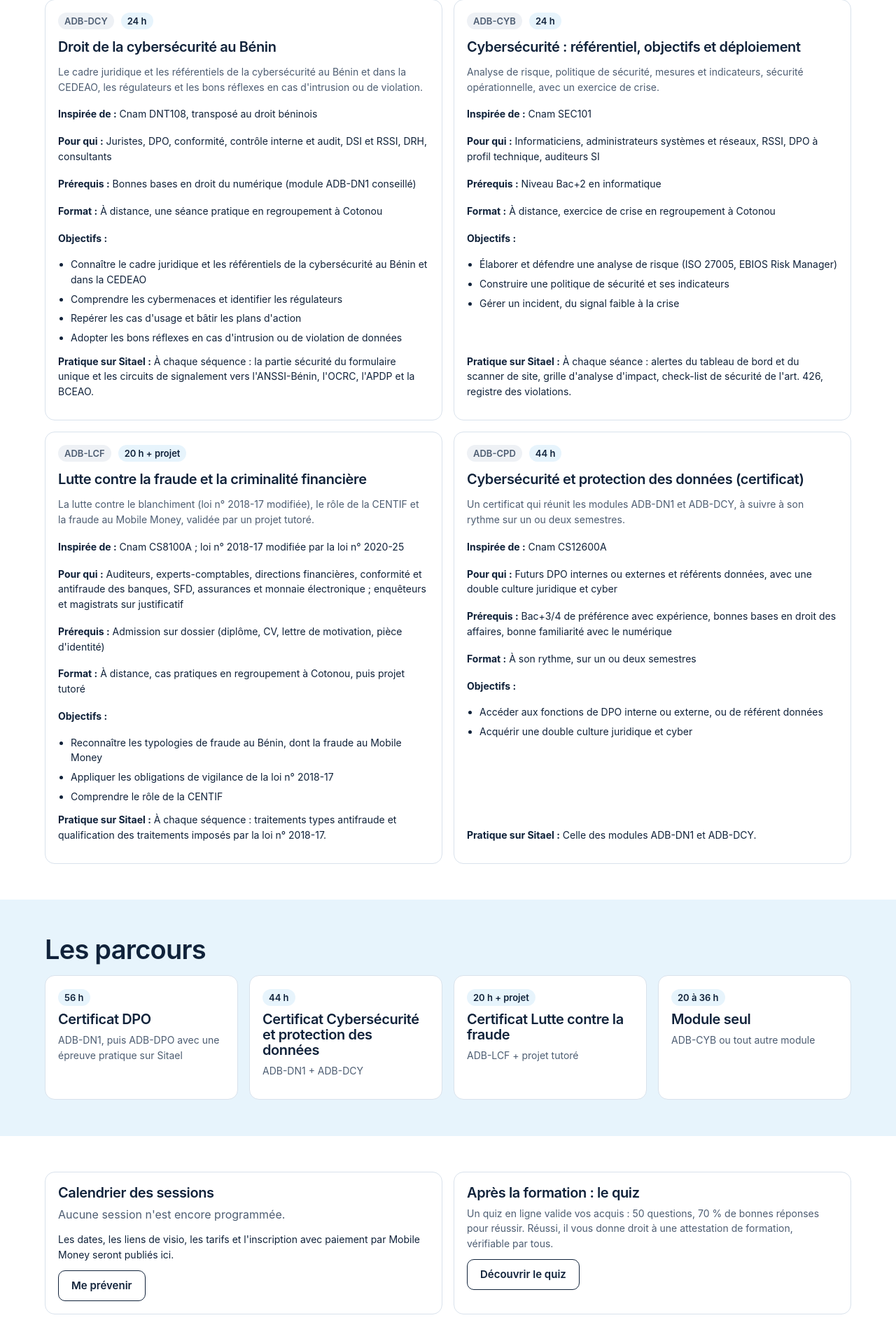
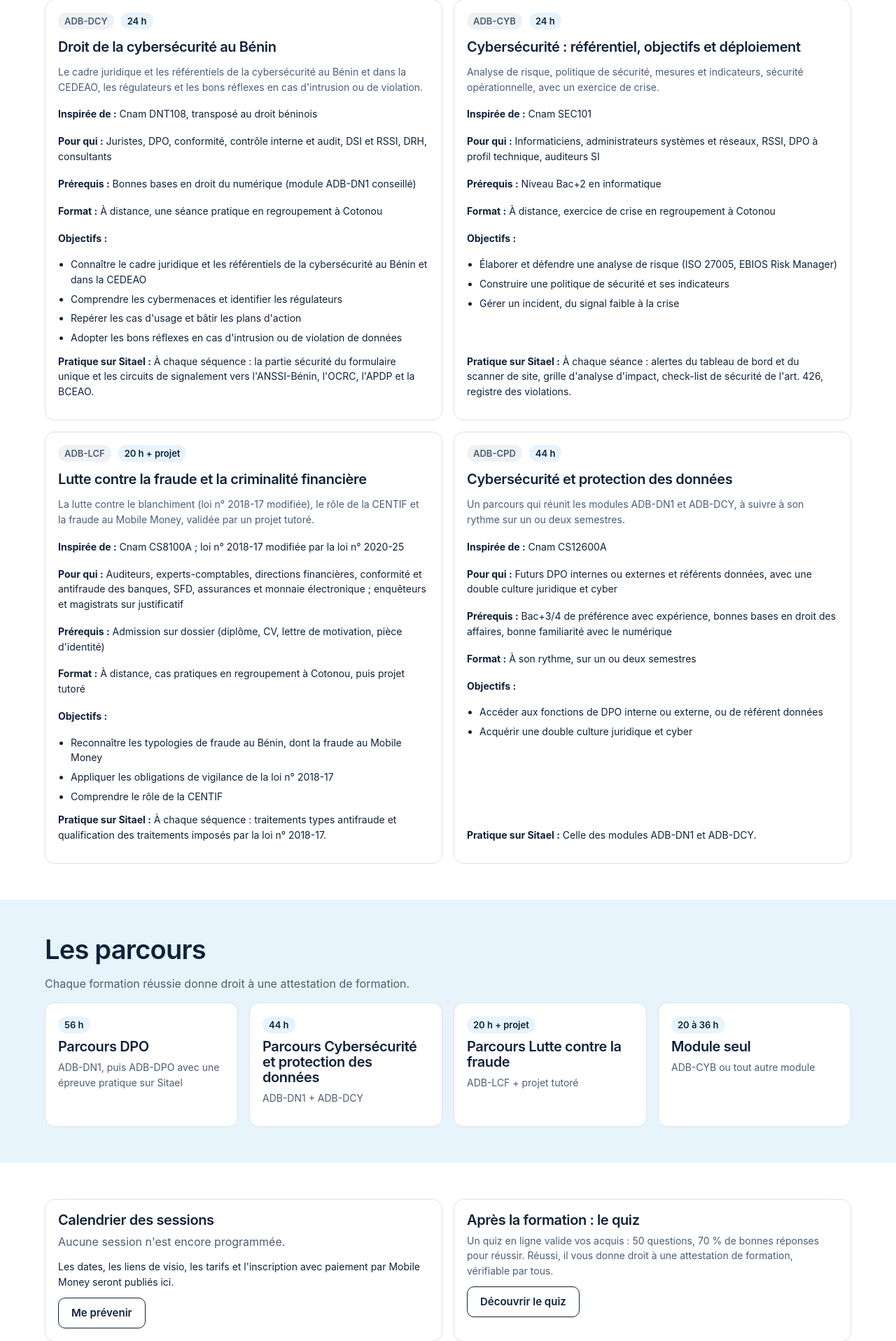
Before and after one commit to houedonoufils-stack/dpo-bj, a Laravel app: page /academie in a window 1280 px wide. Shown: the part 1361-3278 px from the top of the page at 70% size. Run offline with Laravel 12, Linux system fonts and the light colour scheme.

Commit message:
Formation : attestations au lieu de certificats, parcours renommés

```diff
--- a/config/apprendre.php
+++ b/config/apprendre.php
@@ -98,13 +98,13 @@ return [
         ],
         [
             'code' => 'ADB-CPD',
-            'titre' => 'Cybersécurité et protection des données (certificat)',
+            'titre' => 'Cybersécurité et protection des données',
             'duree' => '44 h',
             'inspiree' => 'Cnam CS12600A',
             'public' => 'Futurs DPO internes ou externes et référents données, avec une double culture juridique et cyber',
             'prerequis' => 'Bac+3/4 de préférence avec expérience, bonnes bases en droit des affaires, bonne familiarité avec le numérique',
             'format' => 'À son rythme, sur un ou deux semestres',
-            'texte' => "Un certificat qui réunit les modules ADB-DN1 et ADB-DCY, à suivre à son rythme sur un ou deux semestres.",
+            'texte' => "Un parcours qui réunit les modules ADB-DN1 et ADB-DCY, à suivre à son rythme sur un ou deux semestres.",
             'objectifs' => [
                 'Accéder aux fonctions de DPO interne ou externe, ou de référent données',
                 'Acquérir une double culture juridique et cyber',
@@ -114,10 +114,12 @@ return [
     ],
 
     // Parcours (cahier des charges, « Parcours et modalités »)
+        // Parcours (cahier des charges, « Parcours et modalités »).
+    // Chaque formation réussie donne droit à une attestation de formation, pas à un certificat.
     'parcours' => [
-        ['nom' => 'Certificat DPO', 'modules' => 'ADB-DN1, puis ADB-DPO avec une épreuve pratique sur Sitael', 'duree' => '56 h'],
-        ['nom' => 'Certificat Cybersécurité et protection des données', 'modules' => 'ADB-DN1 + ADB-DCY', 'duree' => '44 h'],
-        ['nom' => 'Certificat Lutte contre la fraude', 'modules' => 'ADB-LCF + projet tutoré', 'duree' => '20 h + projet'],
+        ['nom' => 'Parcours DPO', 'modules' => 'ADB-DN1, puis ADB-DPO avec une épreuve pratique sur Sitael', 'duree' => '56 h'],
+        ['nom' => 'Parcours Cybersécurité et protection des données', 'modules' => 'ADB-DN1 + ADB-DCY', 'duree' => '44 h'],
+        ['nom' => 'Parcours Lutte contre la fraude', 'modules' => 'ADB-LCF + projet tutoré', 'duree' => '20 h + projet'],
         ['nom' => 'Module seul', 'modules' => 'ADB-CYB ou tout autre module', 'duree' => '20 à 36 h'],
     ],
 
--- a/resources/views/site/academie.blade.php
+++ b/resources/views/site/academie.blade.php
@@ -57,6 +57,7 @@
     <section class="band fond-ciel">
         <div class="wrap">
             <h2>Les parcours</h2>
+            <p class="mut">Chaque formation réussie donne droit à une attestation de formation.</p>
             <div class="grid g4" style="margin-top:14px">
                 @foreach (config('apprendre.parcours') as $parcours)
                     <article class="card">
```
Also changed, not shown: tests/Feature/site/ApprendreTest.php (+3 -1 lines).
